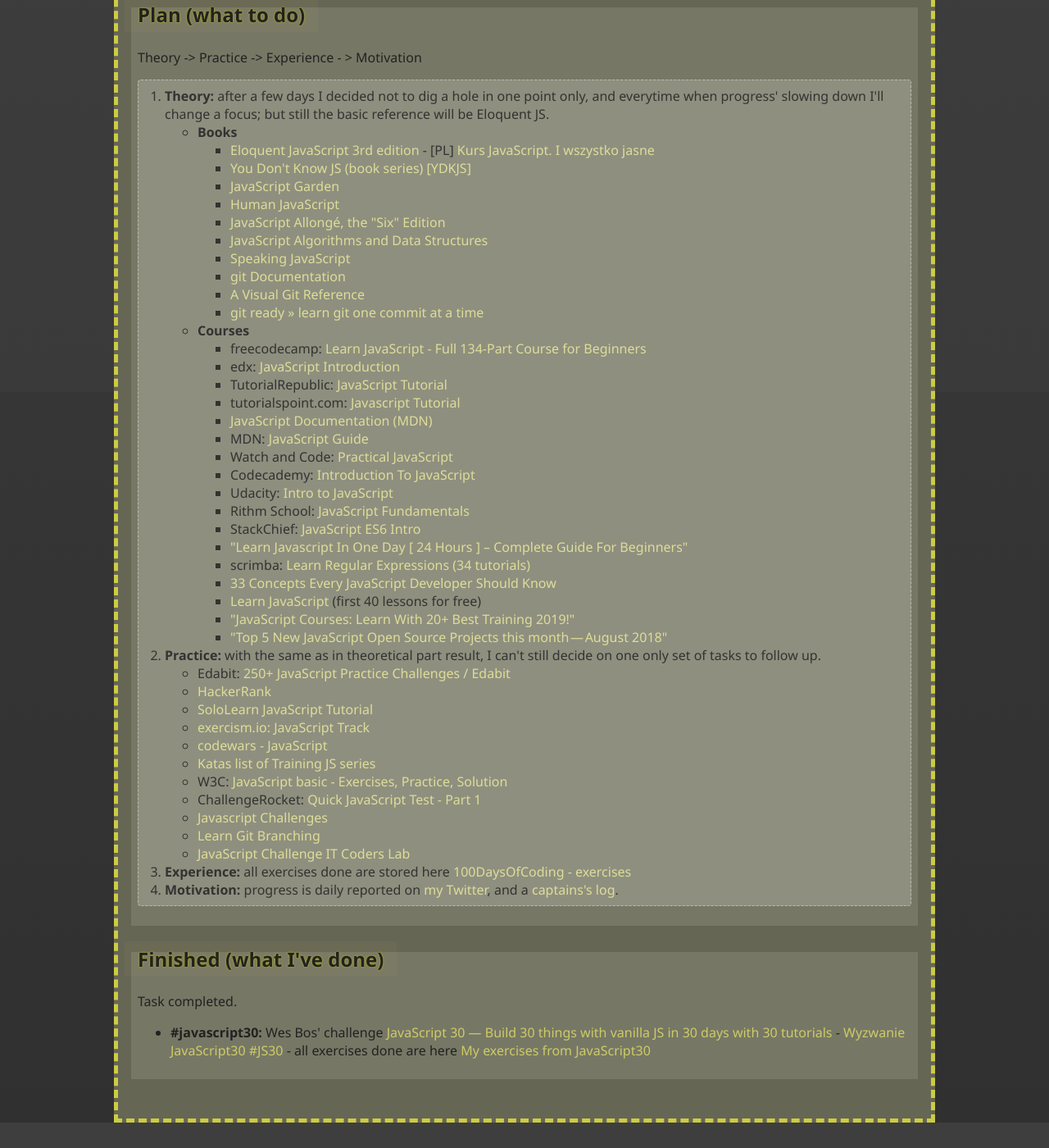
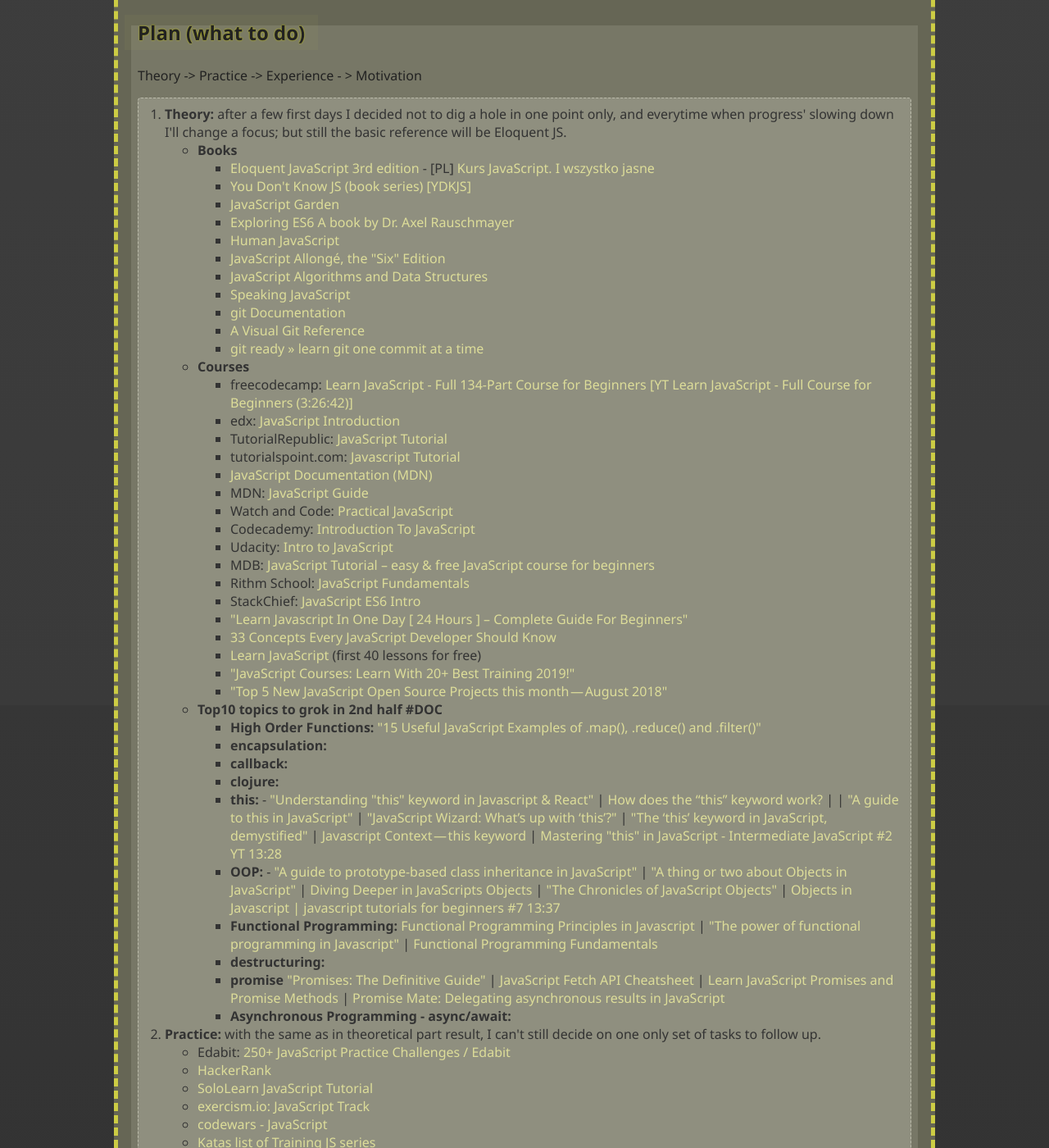
Before and after one commit to tdudkowski/tdudkowski.github.io, a Jekyll site: the page 100daysofcode.html, which Jekyll copies as it is, in a window 1280 px wide and 1400 px high, scrolled down 412 px. Shown: the whole window at 82% size. Built offline with Jekyll 4.4.1, drawn with Linux system fonts in a browser that asks for light colours; before the commit the page ends 1781 px from its top, so only the background shows below that; some of the changed text lies outside the part shown.

Commit message:
Update 100daysofcode.html

```diff
--- a/100daysofcode.html
+++ b/100daysofcode.html
@@ -146,14 +146,16 @@
         <li>Subreddit: <a href="https://www.reddit.com/r/100DaysOfCode/">r/100DaysOfCode</a></li>
         <li>Article: <a href="https://medium.com/@robewawebdesign/how-100-days-of-code-changed-my-life-37cdc891db73">How
             100 days of Code changed my life</a></li>
+        <li><a href="https://github.com/nas5w/100-days-of-code-frontend">#100DaysOfCode Front-End Development</a> -
+          curriculum for learning front-end development</li>
       </ul>
     </section>
     <section>
       <h2>Plan (what to do)</h2>
       <p>Theory -> Practice -> Experience - > Motivation</p>
       <ol>
-        <li><strong>Theory:</strong> after a few days I decided not to dig a hole in one point only, and everytime when
-          progress' slowing down I'll change a focus; but still the basic reference will be Eloquent JS.
+        <li><strong>Theory:</strong> after a few first days I decided not to dig a hole in one point only, and
+          everytime when progress' slowing down I'll change a focus; but still the basic reference will be Eloquent JS.
           <ul>
             <li><strong>Books</strong>
               <ul>
@@ -162,6 +164,7 @@
 
                 <li><a href="https://github.com/getify/You-Dont-Know-JS">You Don't Know JS (book series) [YDKJS]</a></li>
                 <li><a href="http://bonsaiden.github.io/JavaScript-Garden/">JavaScript Garden</a></li>
+                <li><a href="http://exploringjs.com/es6.html">Exploring ES6 A book by Dr. Axel Rauschmayer</a></li>
                 <li><a href="http://read.humanjavascript.com">Human JavaScript</a></li>
                 <li><a href="https://leanpub.com/javascriptallongesix/read">JavaScript Allongé, the "Six" Edition</a></li>
                 <li><a href="https://github.com/trekhleb/javascript-algorithms">JavaScript Algorithms and Data
@@ -175,7 +178,8 @@
             <li><strong>Courses</strong>
               <ul>
                 <li>freecodecamp: <a href="https://www.freecodecamp.org/news/learn-javascript-full-course/">Learn
-                    JavaScript - Full 134-Part Course for Beginners</a></li>
+                    JavaScript - Full 134-Part Course for Beginners</a> <a href="https://www.youtube.com/watch?v=PkZNo7MFNFg">[YT
+                    Learn JavaScript - Full Course for Beginners (3:26:42)]</a></li>
                 <li>edx: <a href="https://www.edx.org/course/javascript-introduction">JavaScript Introduction</a></li>
                 <li>TutorialRepublic: <a href="https://www.tutorialrepublic.com/javascript-tutorial/">JavaScript
                     Tutorial</a></li>
@@ -187,13 +191,13 @@
                 <li>Codecademy: <a href="https://www.codecademy.com/learn/introduction-to-javascript">Introduction To
                     JavaScript</a></li>
                 <li>Udacity: <a href="https://eu.udacity.com/course/intro-to-javascript--ud803">Intro to JavaScript</a></li>
+                <li>MDB: <a href="https://mdbootstrap.com/education/javascript/">JavaScript Tutorial – easy &amp; free
+                    JavaScript course for beginners</a></li>
                 <li>Rithm School: <a href="https://www.rithmschool.com/courses#jsfundamentals">JavaScript Fundamentals</a></li>
                 <li>StackChief: <a href="https://www.stackchief.com/tutorials/JavaScript%20ES6%20Intro">JavaScript
                     ES6 Intro</a></li>
                 <li><a href="https://www.joovintechcafe.info/javascript/">"Learn Javascript In One Day [ 24
                     Hours ] – Complete Guide For Beginners"</a></li>
-                <li>scrimba: <a href="https://scrimba.com/g/gregularexpressions">Learn Regular Expressions (34
-                    tutorials)</a></li>
                 <li><a href="https://github.com/leonardomso/33-js-concepts">33 Concepts Every JavaScript Developer
                     Should Know</a></li>
                 <li><a href="https://learnjavascript.online">Learn JavaScript</a> (first 40 lessons for free)</li>
@@ -203,6 +207,21 @@
                     5 New JavaScript Open Source Projects this month — August 2018"</a></li>
               </ul>
             </li>
+            <li><strong>Top10 topics to grok in 2nd half #DOC</strong>
+              <ul>
+                <li><strong>High Order Functions:</strong> <a href="https://medium.com/@alex_permyakov/15-useful-javascript-examples-of-map-reduce-and-filter-74cbbb5e0a1f">"15 Useful JavaScript Examples of .map(), .reduce() and .filter()"</a></li>
+                <li><strong>encapsulation:</strong></li>
+                <li><strong>callback:</strong></li>
+                <li><strong>clojure:</strong></li>
+                <li><strong>this:</strong> - <a href="https://blog.kiprosh.com/understanding-this-keyword-in-javascript-and-react/">"Understanding "this" keyword in Javascript & React"</a> | <a href="https://stackoverflow.com/questions/3127429/how-does-the-this-keyword-work">How does the “this” keyword work?</a> |  | <a href="https://medium.freecodecamp.org/a-guide-to-this-in-javascript-e3b9daef4df1">"A guide to this in JavaScript"</a> | <a href="https://itnext.io/javascript-wizard-whats-up-with-this-92ca309172d6">"JavaScript Wizard: What’s up with ‘this’?"</a> | <a href="https://itnext.io/the-this-keyword-in-javascript-demystified-c389c92de26d">"The ‘this’ keyword in JavaScript, demystified"</a> | <a href="https://codeburst.io/javascript-context-this-keyword-9a78a19d5786">Javascript Context — this keyword</a> | <a href="https://www.youtube.com/watch?v=9PyFD-E2JRk">Mastering "this" in JavaScript - Intermediate JavaScript #2 YT 13:28</a></li>
+                <li><strong>OOP:</strong> - <a href="https://medium.freecodecamp.org/a-guide-to-prototype-based-class-inheritance-in-javascript-84953db26df0">"A guide to prototype-based class inheritance in JavaScript"</a> |  <a href="https://medium.com/front-end-weekly/a-thing-or-two-about-objects-in-javascript-c426a12e8b5f">"A thing or two about Objects in JavaScript"</a> | <a href="https://blog.bitsrc.io/diving-deeper-in-javascripts-objects-318b1e13dc12">Diving Deeper in JavaScripts Objects</a> | <a href="https://blog.bitsrc.io/the-chronicles-of-javascript-objects-2d6b9205cd66">"The Chronicles of JavaScript Objects"</a> | <a href="https://www.youtube.com/watch?v=z5n3tZKtig0">Objects in Javascript | javascript tutorials for beginners #7 13:37</a></li>
+                <li><strong>Functional Programming:</strong> <a href="https://dev.to/leandrotk_/functional-programming-principles-in-javascript-26g7">Functional Programming Principles in Javascript</a> | <a href="https://itnext.io/the-power-of-functional-programming-in-javascript-cc9797a42b60">"The power of functional programming in Javascript"</a> | <a href="https://www.matthewgerstman.com/functional-programming-fundamentals/">Functional Programming Fundamentals</a></li>
+                <li><strong>destructuring:</strong></li>
+                <li><strong>promise</strong> <a href="https://itnext.io/promises-the-definitive-guide-6a49e0dbf3b7">"Promises: The Definitive Guide"</a> | <a href="https://blog.codemy.net/javascript-fetch-api-cheatsheet/">JavaScript Fetch API Cheatsheet</a> | <a href="http://jarednielsen.com/javascript-promises/">Learn JavaScript Promises and Promise Methods</a> | <a href="https://itnext.io/promise-mate-delegating-asynchronous-results-in-javascript-895c912069e3">Promise Mate: Delegating asynchronous results in JavaScript</a></li>
+                <li><strong>Asynchronous Programming - async/await:</strong></li>
+              </ul>
+            </li>
+
           </ul>
         </li>
         <li><strong>Practice:</strong> with the same as in theoretical part result, I can't still decide on one only
@@ -226,7 +245,7 @@
               codes – darmowe zadania do nauki programowania (lista)</a></li> -->
           </ul>
         </li>
-        <li><strong>Experience:</strong> all exercises done are stored here <a href="https://tdudkowski.github.io/100DaysOfCode/">100DaysOfCoding
+        <li><strong>Experience:</strong> all exercises done are stored here <a href="https://tdudkowski.github.io/JavaScript30">100DaysOfCoding
             - exercises</a></li>
         <li><strong>Motivation:</strong> progress is daily reported on <a href="https://twitter.com/tdudkowski">my
             Twitter</a>, and a <a href="https://github.com/tdudkowski/100-days-of-code/blob/master/log.md">captains's
@@ -242,8 +261,24 @@
             30 — Build 30 things with vanilla JS in 30 days with 30 tutorials</a> - <a href="https://bedeprogramistka.pl/wyzwanie-javascript30/">Wyzwanie
             JavaScript30 #JS30</a> - all exercises done are here <a href="https://tdudkowski.github.io/JavaScript30">My
             exercises from JavaScript30</a></li>
+        <li><strong>freeCodeCamp:</strong> from Curriculum - <a href="https://learn.freecodecamp.org/">Basic
+            JavaScript, ES6</a> - <a href="https://scrimba.com/g/ges6">Learn modern JavaScript ES6 - part of curriculum
+            as interactive Scrimba screencasts.</a> | <a href="https://scrimba.com/g/gregularexpressions">Learn Regular Expressions (34 tutorials)</a></li>
+        <li><strong>hackerrank:</strong> <a href="https://www.hackerrank.com/domains/tutorials/10-days-of-javascript">10
+            Days of Javascript</a></li>
       </ul>
     </section>
+    <ul><strong>Basic set of WP plugins</strong>
+      <li>Akismet antyspam Autor: Automattic</li>
+      <li>All in One SEO Pack Autor: Michael Torbert</li>
+      <li>All In One WP Security Autor: Tips and Tricks HQ, Peter Petreski, Ruhul, Ivy</li>
+      <li>Elementor Autor: Elementor.com</li>
+      <li>Google Analytics Dashboard for WP (GADWP) Autor: ExactMetrics</li>
+      <li>Google XML Sitemaps Autor: Arne Brachhold</li>
+      <li>Jetpack z WordPress.com Autor: Automattic</li>
+      <li>Yoast SEO Autor: Zespół Yoast</li>
+      <li>Themes: GeneratePress - WP Bootstrap 4 - WP Bootstrap Starter</li>
+    </ul>
   </main>
   <script src="counter.js"></script>
 </body>
```
